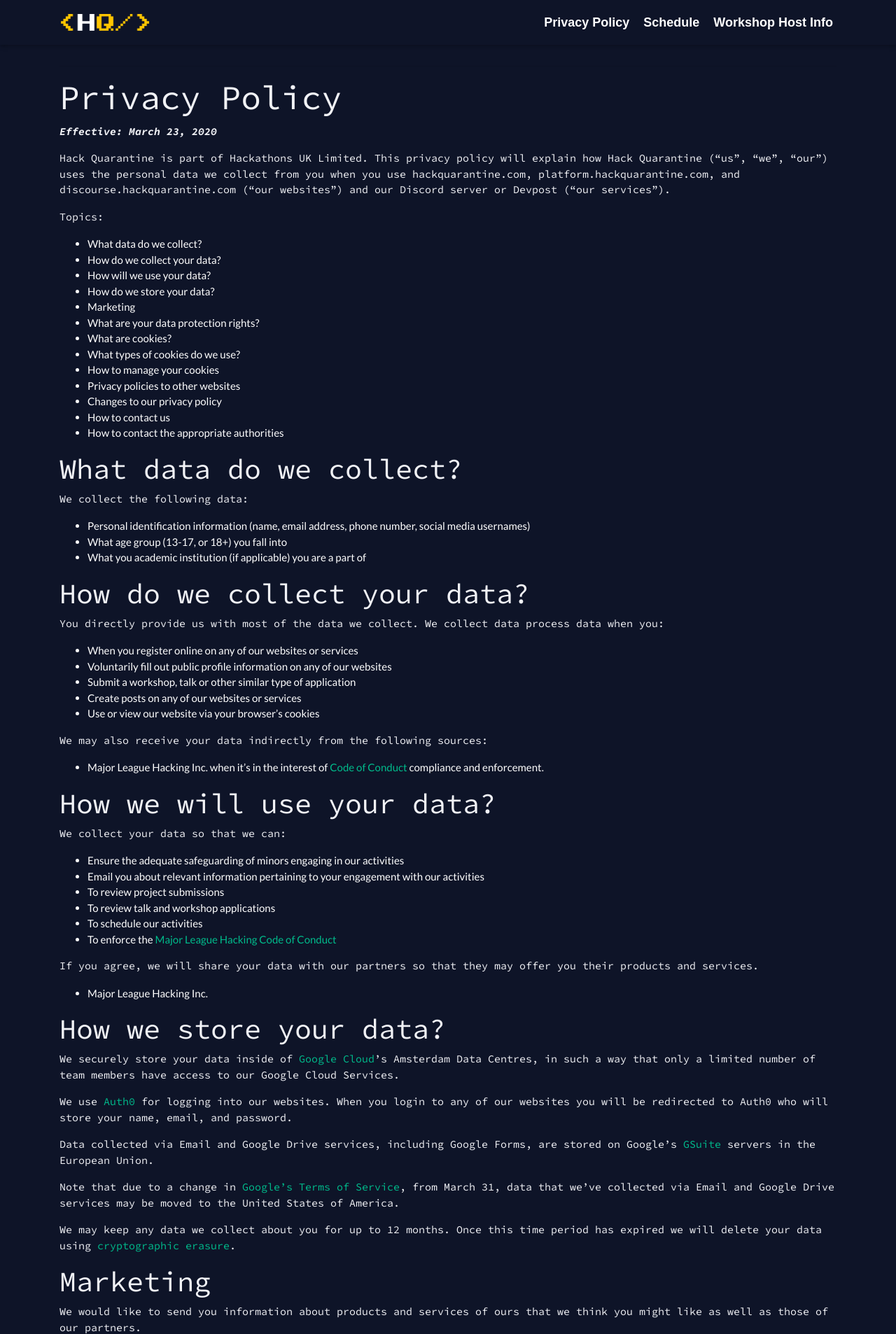
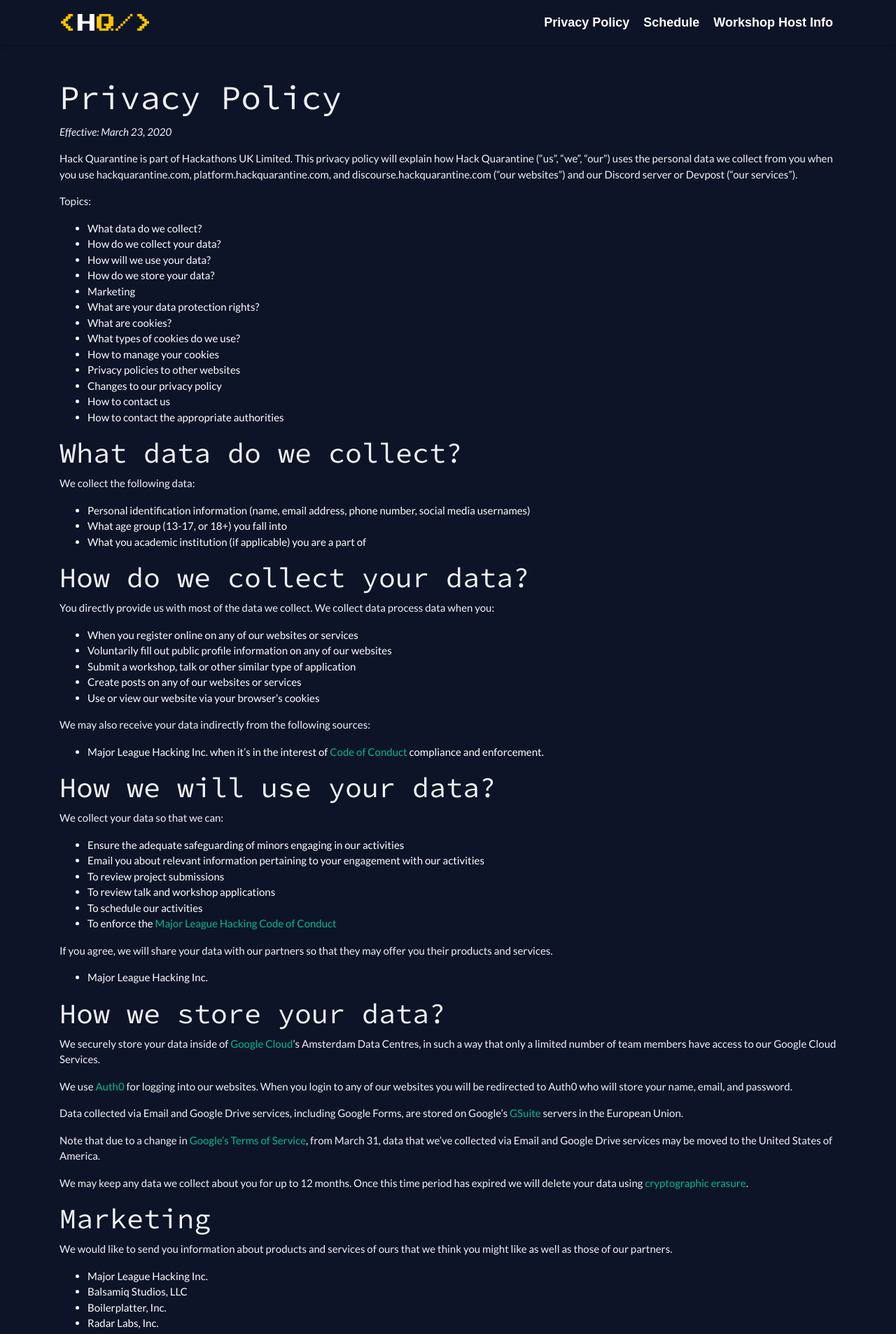
Before and after one commit to HackQuarantine/hq-website, a Jekyll site: the page built from privacy.md, in a window 1280 px wide. Shown: the top 1906 px of the page at 70% size. Built offline with Jekyll 4.4.1, drawn with Linux system fonts in a browser that asks for light colours; nearby versions of some CDN libraries.

Commit message:
Make Privacy Policy more readable

```diff
--- /dev/null
+++ b/assets/css/privacy.css
@@ -0,0 +1,3 @@
+p {
+  font-family: "Lato", -apple-system, BlinkMacSystemFont, "Segoe UI", Roboto, "Helvetica Neue", Arial, sans-serif, "Apple Color Emoji", "Segoe UI Emoji", "Segoe UI Symbol";
+}
```
Also changed, not shown: privacy.md (+1 -0 lines).
